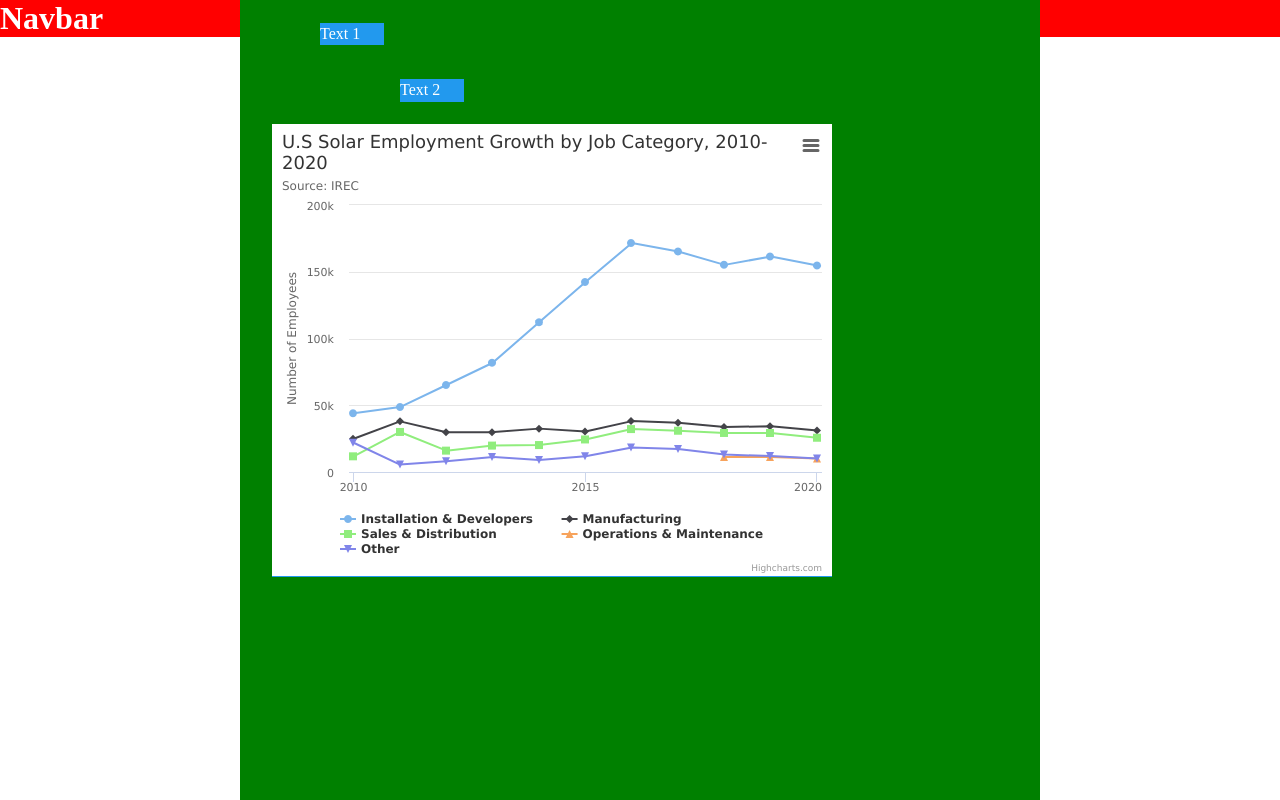
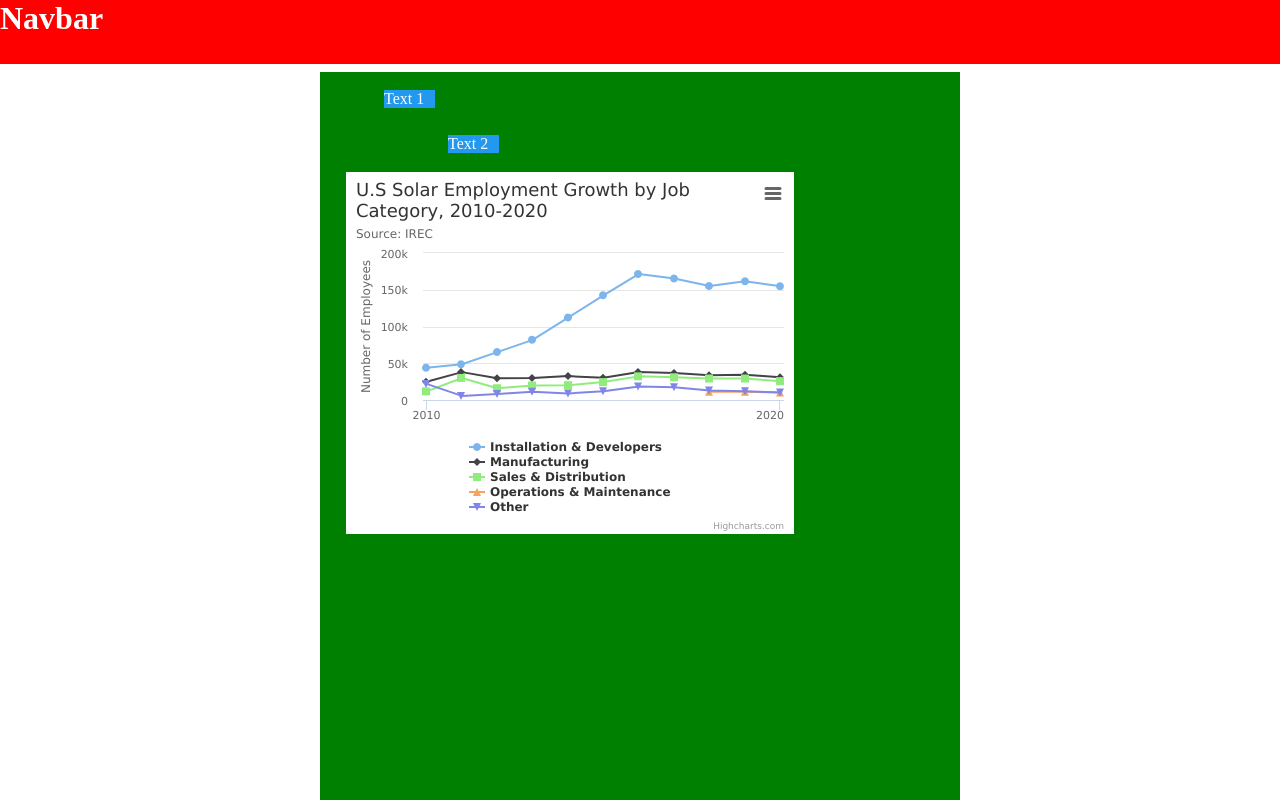
Before and after one commit to NessaAz/rate-my-service, a React (Vite) app: page / in a window 1280 px wide. Shown: the top 800 px of the page. Built offline with nearby package versions, Linux system fonts and the light colour scheme.

Commit message:
Add navbar-height variable to the list of our variables in index.js

```diff
--- a/src/index.css
+++ b/src/index.css
@@ -1,6 +1,7 @@
 :root {
   font-size: clamp(10px 1.3vh 16px);
-  --canvas-width: max(60vw, 800px);
+  --canvas-width: max(50vw, 500px);
+  --navbar-height: 4rem;
 }
 
 * {
```
